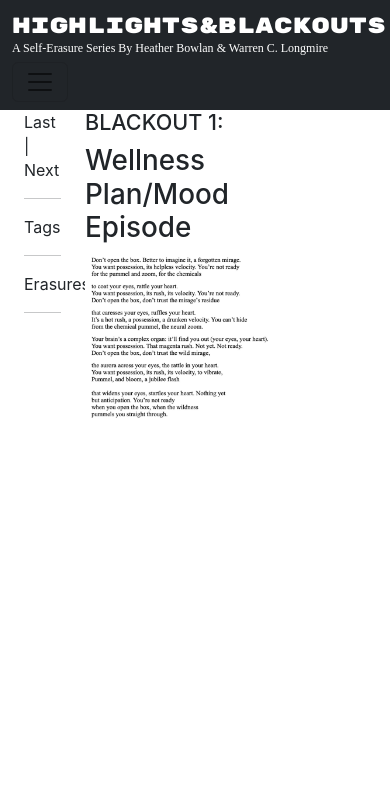
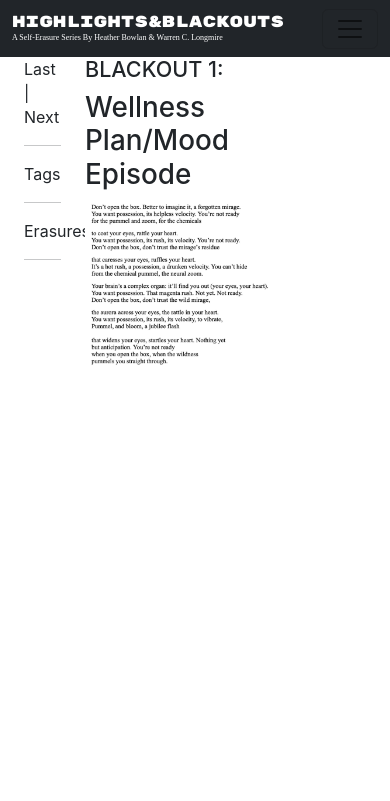
Before and after one commit to wlongmire/self-erasures, a Next.js app: page /blackouts/1 in a window 390 px wide. Shown: the top 801 px of the page. Built offline with nearby package versions, Linux system fonts and the light colour scheme; a web font is replaced by a local one.

Commit message:
more fixes for phone.

```diff
--- a/components/NavBar.js
+++ b/components/NavBar.js
@@ -61,12 +61,12 @@ const Header = styled.header`
     @media (max-width: 540px){
         .navbar-brand {
             h2 {
-                font-size:1.1em
+                font-size:0.8em
             }
 
             p {
                 font-family: 'Sorts Mill Goudy', serif;
-                font-size: 0.6em;
+                font-size: 0.4em;
                 padding: 0;
                 margin: 0;
             }
```
